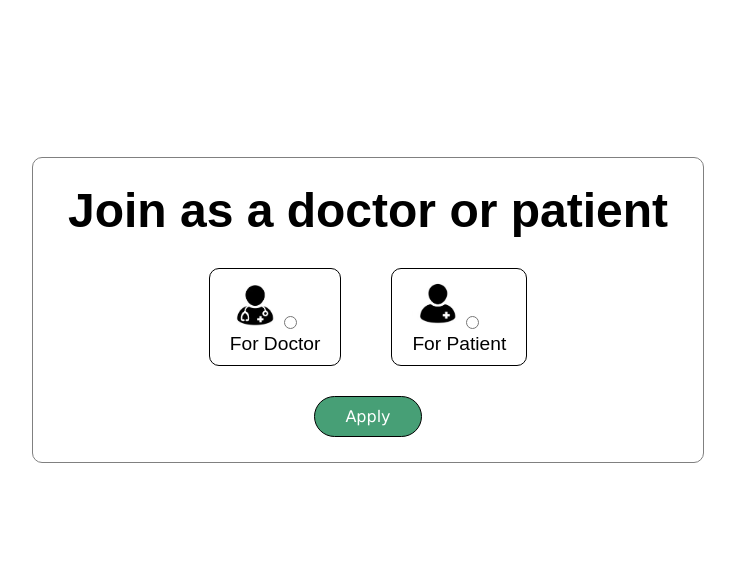
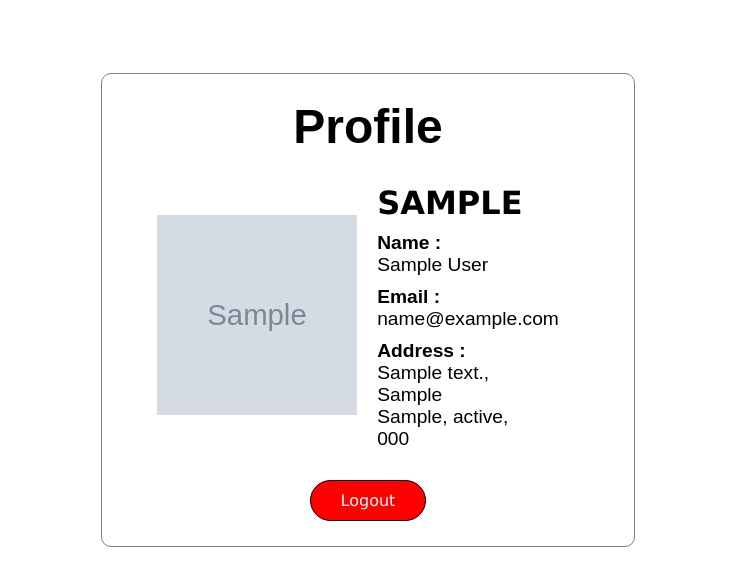
Before and after one commit to prasad0275/fluffy-chainsaw-banao, a Django app: template templates/index.html in a window 1280 px wide. Shown: the top 586 px of the page, without its empty margins (272-1007 px from the left). Run offline with Django 4.2, Linux system fonts and the light colour scheme; the template is opened without the code that fills it: values that come from a table or form of the project are taken from there, others are empty; tables that the repository leaves empty hold one stand-in row (values such as "Sample post"); grey boxes marked "Sample" are stand-in pictures.

Commit message:
All 3 module done

```diff
--- a/app/admin.py
+++ b/app/admin.py
@@ -7,7 +7,7 @@ class Profile_TypeAdmin(admin.ModelAdmin):
 
 @admin.register(Profile)
 class Profile(admin.ModelAdmin):
-    list_display = ['id','username','password','user_type','first_name','last_name','profile_picture','email']
+    list_display = ['id','user','user_type','profile_picture']
 
 @admin.register(Address)
 class Address(admin.ModelAdmin):
--- a/app/models.py
+++ b/app/models.py
@@ -1,31 +1,34 @@
 from django.db import models
 from django.contrib.auth import get_user_model
+# from django.contrib.auth.models import User
 from django.contrib.auth.validators import validators
 from django.contrib.auth.password_validation import validate_password
 
 # Create your models here.
 User = get_user_model()
 # This models will contain type of user. e.g Patient or Doctor
+
 class Profile_Type(models.Model):
     type = models.CharField(max_length=64)
 
     def __str__(self):
-        return self.type
+        return str(self.type)
 
 class Profile(models.Model):
-    username = models.CharField(max_length=128)
-    password = models.CharField(max_length=256,validators=[validate_password])
+    user = models.ForeignKey(User,on_delete=models.CASCADE)
+    # username = models.CharField(max_length=128)
+    # password = models.CharField(max_length=256,validators=[validate_password])
     user_type = models.ForeignKey(Profile_Type,on_delete=models.CASCADE)
-    first_name = models.CharField(max_length=128)
-    last_name = models.CharField(max_length=128)
-    profile_picture = models.ImageField(upload_to='profile_pictures')
-    email = models.EmailField(max_length=128)
+    # first_name = models.CharField(max_length=128)
+    # last_name = models.CharField(max_length=128)
+    profile_picture = models.ImageField(upload_to='profile_pictures',default='user.png',blank=True,null=True)
+    # email = models.EmailField(max_length=128)
 
     def __str__(self):
-        return self.username
+        return str(self.user)
 
 class Address(models.Model):
-    user = models.ForeignKey(Profile,on_delete=models.CASCADE)
+    user = models.ForeignKey(User,on_delete=models.CASCADE)
     house_details = models.CharField(max_length=512)
     street = models.CharField(max_length=512)
     city = models.CharField(max_length=512)
@@ -33,4 +36,4 @@ class Address(models.Model):
     pincode = models.CharField(max_length=512)
 
     def __str__(self):
-        return self.user
+        return self.house_details
--- a/app/urls.py
+++ b/app/urls.py
@@ -2,10 +2,11 @@ from django.urls import path
 from . import views
 
 urlpatterns = [
-    path('',views.signup,name="index"),
+    path('',views.index,name="index"),
     path('signup',views.signup,name="signup"),
     # path('signup?dest=home',views.signup),
     # path('signup?dest=form',views.signup),
+    path('logout',views.logout),
     path('login',views.login,name="login")
 
 
--- a/banao_assignment/settings.py
+++ b/banao_assignment/settings.py
@@ -11,6 +11,7 @@ https://docs.djangoproject.com/en/4.1/ref/settings/
 """
 
 from pathlib import Path
+import os
 
 # Build paths inside the project like this: BASE_DIR / 'subdir'.
 BASE_DIR = Path(__file__).resolve().parent.parent
@@ -120,6 +121,9 @@ USE_TZ = True
 
 STATIC_URL = 'static/'
 
+MEDIA_URL = '/media/'
+MEDIA_ROOT = os.path.join(BASE_DIR,'media')
+
 # Default primary key field type
 # https://docs.djangoproject.com/en/4.1/ref/settings/#default-auto-field
 
--- a/banao_assignment/urls.py
+++ b/banao_assignment/urls.py
@@ -15,8 +15,12 @@ Including another URLconf
 """
 from django.contrib import admin
 from django.urls import path,include
+from django.conf import settings
+from django.conf.urls.static import static
 
 urlpatterns = [
     path('',include('app.urls')),
     path('admin/', admin.site.urls),
 ]
+
+urlpatterns = urlpatterns + static(settings.MEDIA_URL,document_root=settings.MEDIA_ROOT)
--- a/static/css/style.css
+++ b/static/css/style.css
@@ -28,6 +28,7 @@ h2 {
 
 h3 {
     font-size: 1.5rem;
+    font-family:'Lucida Sans', 'Lucida Sans Regular', 'Lucida Grande', 'Lucida Sans Unicode', Geneva, Verdana, sans-serif
 }
 
 p {
--- a/templates/index.html
+++ b/templates/index.html
@@ -16,35 +16,35 @@
         <div class="main flex-col">
 
             <div class="title">
-                <h1>Join as a doctor or patient</h1>
+                <h1>Profile</h1>
             </div>
-            <form action="/signup?dest=home" method="post" class="form"></form>
-            <div class="options flex">
-                {% csrf_token %}
-                <div class="doctor options-border" id="doctor">
-                    <div class="doctor-icon">
-                        <img src="{% static 'images/doctor.jpg' %}" alt="doctor" height="50" width="50">
-                        <input type="radio" name="type" id="rad-doctor" value="doctor">
+            <div class="container flex">
+                <div class="profile_picture" style="width:50%">
+                    <img src="{{profile_model.profile_picture.url}}" alt="" height="200px" width="200px">
+                </div>
+                <div class="details flex-col" style="margin:20px 20px; gap:10px; width: 50%;">
+                    <div class="type">
+                        <h2>{{profile_model.user_type| upper}}</h2>
                     </div>
-                    <div class="sub-title">
-                        <p>For Doctor</p>
+                    <div class="title-name">
+                        <p><b>Name :</b><br> {{user_model.first_name}} {{user_model.last_name}}</p>
                     </div>
+                    <div class="email">
+                        <p><b>Email :</b><br> {{user_model.email}}</p>
+                    </div>
+                    <div class="address">
+                        <p><b>Address :</b><br> {{address_model.house_details}},<br>{{address_model.street}} <br> {{address_model.city}}, {{address_model.state}},<br> {{address_model.pincode}}</p>
+                    </div>
+
                 </div>
-                <div class="patient options-border" id="patient">
-                    <div class="patient-icon">
-                        <img src="{% static 'images/patient.jpg' %}" alt="patient" height="50" width="50">
-                        <input type="radio" name="type" id="rad-patient" value="patient">
-                    </div>
-                    <div class="sub-title">
-                        <p>For Patient</p>
 
-                    </div>
+            </div>
+            <div class="flex">
+                    <form action="logout" method="get">
+                        <input type="submit" value="Logout" style="background-color: red;">
+                    </form>
                 </div>
-            </div>
-            <div class="submit">
-                <input type="submit" value="Apply" id="apply">
-            </div>
-            </form>
+
         </div>
     </div>
 </body>
```
Also changed, not shown: app/views.py (+86 -38 lines), templates/login.html (+35 -1 lines), templates/signup.html (+22 -8 lines), app/migrations/0001_initial.py, app/migrations/0002_rename_email_id_profile_email.py (deleted).
